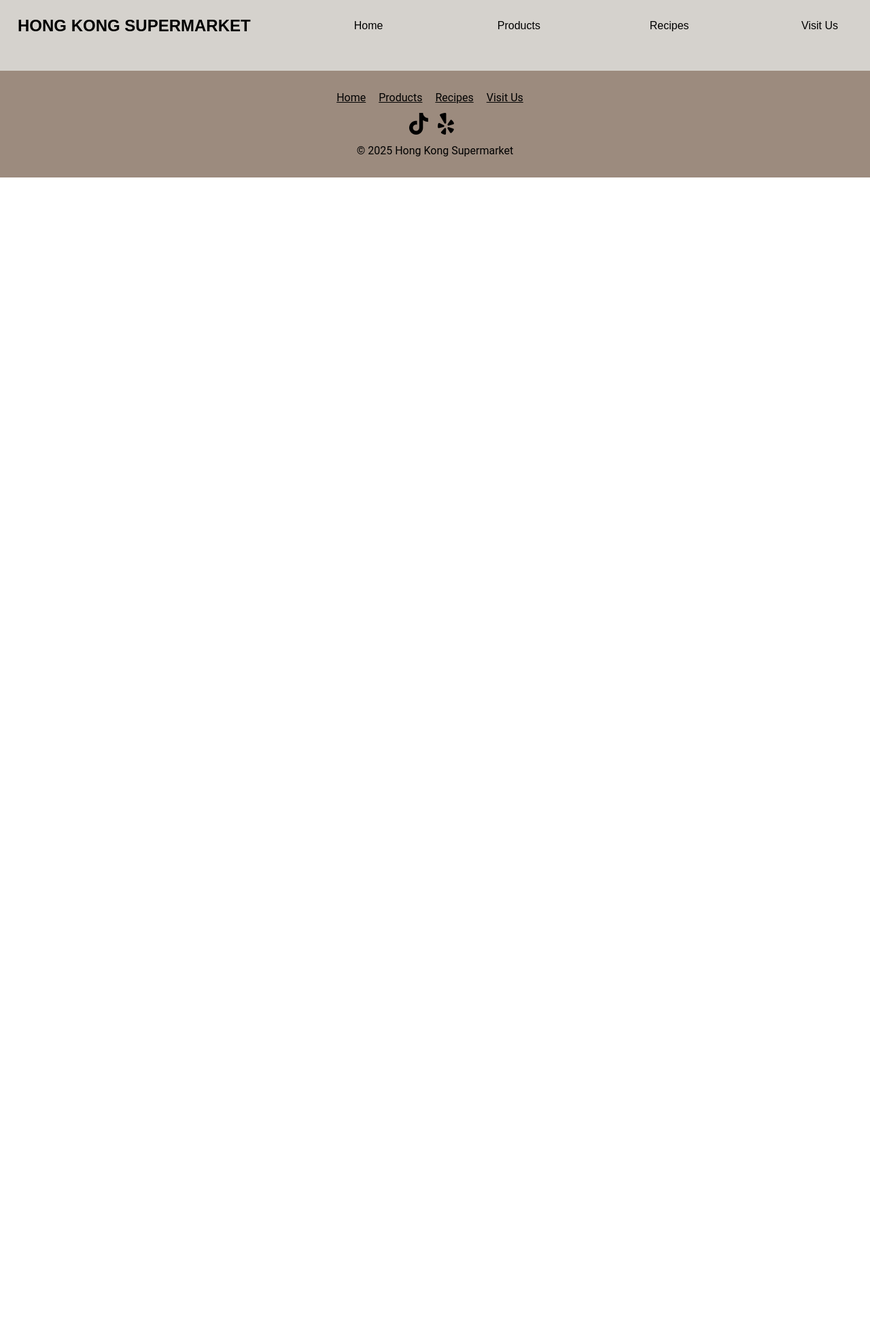
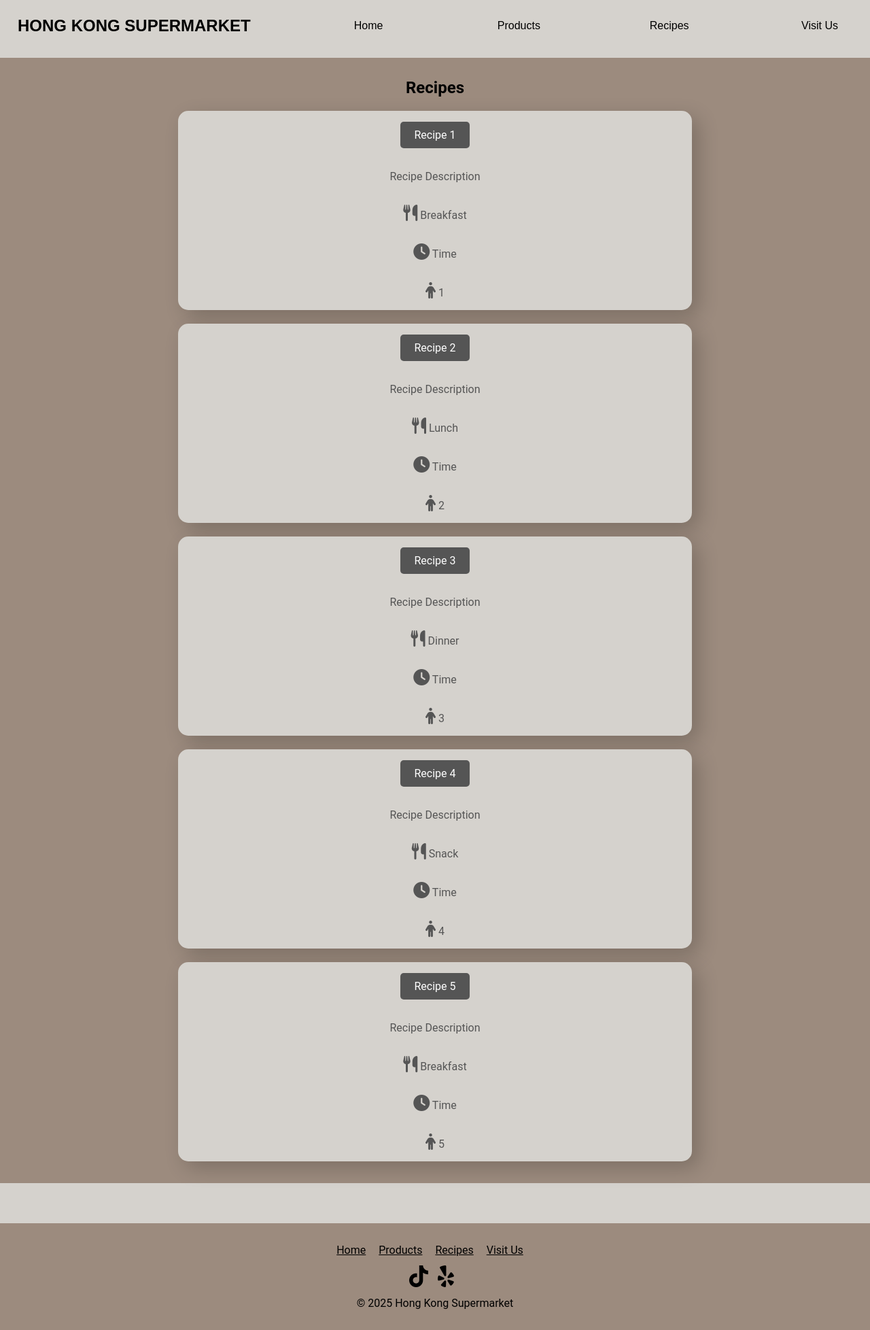
Before and after one commit to Francis-McKee/hong-kong-supermarket, a Jekyll site: the page built from recipes.html, in a window 1280 px wide. Shown: the whole page at 68% size. Built offline with Jekyll 4.4.1, drawn with Linux system fonts in a browser that asks for light colours; nearby versions of some CDN libraries; before the commit the page ends 900 px from its top, so only the background shows below that.

Commit message:
completed recipes page

```diff
--- a/index.html
+++ b/index.html
@@ -137,7 +137,7 @@ layout: default
     }
 
     .products {
-        padding: 2rem;
+        padding-bottom: 2rem;
     }
 
     .products h2 {
@@ -162,7 +162,7 @@ layout: default
     }
 
     .product:hover {
-        transform: translateY(-5px);
+        transform: scale(1.03);
     }
 
     .product img {
--- a/recipes.html
+++ b/recipes.html
@@ -2,3 +2,144 @@
 title: Recipes
 layout: default
 ---
+
+<section class="recipes">
+    <h2> Recipes </h2>
+    <div class="hidden">
+        <p> <a href="#"> Recipe 1 </a> </p>
+        <p> Recipe Description </p>
+        <p> <i class="fa-solid fa-utensils"></i> Breakfast </p>
+        <p> <i class="fa-solid fa-clock"></i> Time </p>
+        <p> <i class="fa-solid fa-person"></i> 1 </p>
+    </div>
+    <div class="hidden">
+        <p> <a href="#"> Recipe 2 </a> </p>
+        <p> Recipe Description </p>
+        <p> <i class="fa-solid fa-utensils"></i> Lunch </p>
+        <p> <i class="fa-solid fa-clock"></i> Time </p>
+        <p> <i class="fa-solid fa-person"></i> 2 </p>
+    </div>
+    <div class="hidden">
+        <p> <a href="#"> Recipe 3 </a> </p>
+        <p> Recipe Description </p>
+        <p> <i class="fa-solid fa-utensils"></i> Dinner </p>
+        <p> <i class="fa-solid fa-clock"></i> Time </p>
+        <p> <i class="fa-solid fa-person"></i> 3 </p>
+    </div>
+    <div class="hidden">
+        <p> <a href="#"> Recipe 4 </a> </p>
+        <p> Recipe Description </p>
+        <p> <i class="fa-solid fa-utensils"></i> Snack </p>
+        <p> <i class="fa-solid fa-clock"></i> Time </p>
+        <p> <i class="fa-solid fa-person"></i> 4 </p>
+    </div>
+    <div class="hidden">
+        <p> <a href="#"> Recipe 5 </a> </p>
+        <p> Recipe Description </p>
+        <p> <i class="fa-solid fa-utensils"></i> Breakfast </p>
+        <p> <i class="fa-solid fa-clock"></i> Time </p>
+        <p> <i class="fa-solid fa-person"></i> 5 </p>
+    </div>
+</section>
+
+<style>
+
+    .recipes {
+        background-color: #9C8B7E;
+        margin-bottom: 40px;
+        text-align: center;
+        padding: 10px;
+        padding-bottom: 2rem;
+    }
+
+    .hidden {
+        display: grid;
+        place-items: center;
+        align-content: center;
+
+        margin: auto;
+        margin-top: 20px;
+        width: 60%;
+
+        color: #555;
+        background-color: #D5D2CD;
+        border-radius: 15px;
+
+        box-shadow: 10px 10px 30px rgba(0,0,0,0.2);
+
+        transition: transform 0.3s ease;
+    }
+
+    .hidden:hover {
+        transform: scale(1.03);
+    }
+
+    .hidden p {
+        text-align: center;
+        width: 100%; /* set to fill 100% of container class block */
+        padding-left: 10px;
+        padding-right: 10px;
+    }
+
+    .hidden a {
+        display: inline-block;
+        padding: 10px 20px;
+        background-color: #555;
+        color: white; /* without important links go invisible? */
+        text-decoration: none;
+        border-radius: 5px;
+    }
+
+    .hidden a:hover {
+        background-color: #9C8B7E;
+        color: white;
+    }
+
+    .hidden i {
+        font-size: 24px;
+    }
+
+    .hidden {
+        opacity: 0;
+        filter: blur(5px);
+        transform: translateX(-100%);
+        transition: all 1s;
+    }
+
+    .show {
+        opacity: 1;
+        filter: blur(0);
+        transform: translateX(0);
+    }
+
+    @media(prefers-reduced-motion: reduce) {
+        .hidden {
+            transition: none;
+        }
+    }
+
+    @media screen and (max-width: 768px) { /* mobile devices & tablets - screen width <= 768px */
+        section {
+            width: 80%;
+    }
+}
+
+</style>
+
+<script>
+
+    const observer = new IntersectionObserver((entries) => {
+        entries.forEach((entry) => {
+            console.log(entry)
+            if (entry.isIntersecting) {
+                entry.target.classList.add('show');
+            } else {
+                entry.target.classList.remove('show');
+            }
+        });
+    });
+
+    const hiddenElements = document.querySelectorAll('.hidden');
+    hiddenElements.forEach((el) => observer.observe(el));
+
+</script>
```
Also changed, not shown: products.html (+21 -2 lines), 3 other files.
